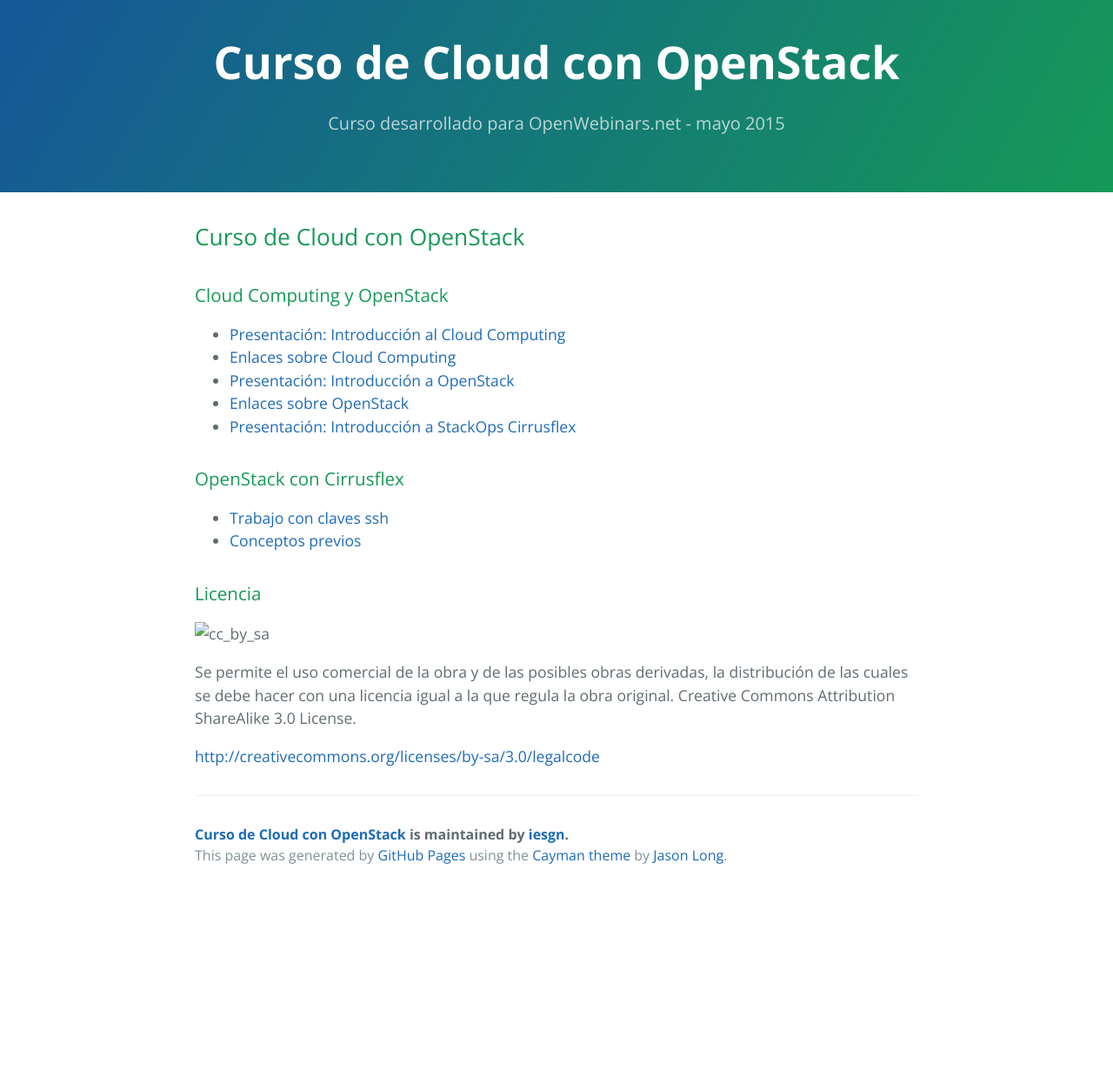
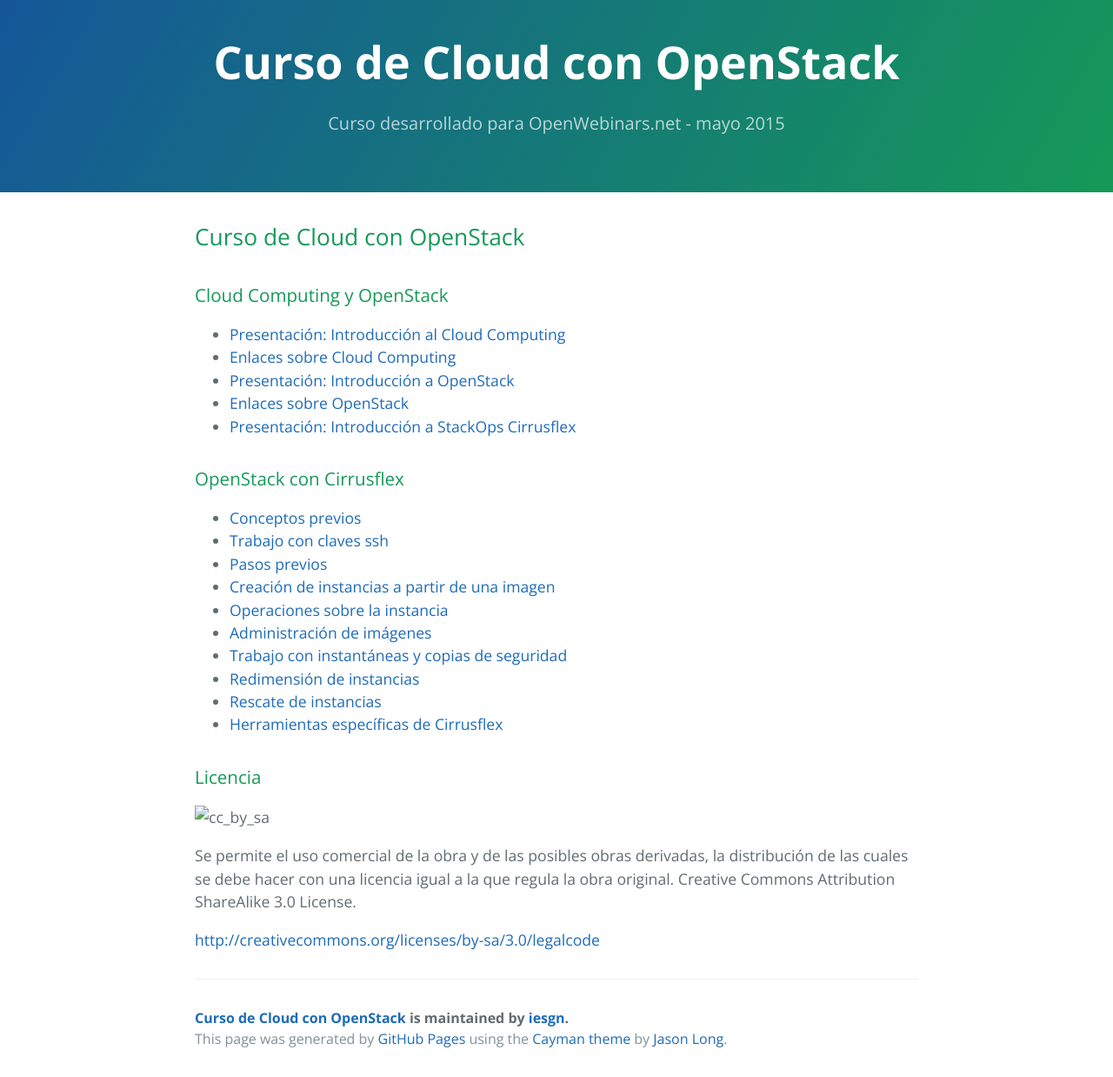
Before and after one commit to iesgn/ow1, a Jekyll site: the page built from index.md, in a window 1280 px wide. Shown: the whole page at 87% size. Built offline with Jekyll 4.4.1, drawn with Linux system fonts in a browser that asks for light colours; before the commit the page ends 1027 px from its top, so only the background shows below that.

Commit message:
Unidad 2

```diff
--- a/index.md
+++ b/index.md
@@ -14,8 +14,16 @@ tittle: Curso de Cloud con OpenStack
 
 ### OpenStack con Cirrusflex
 
+* [Conceptos previos](curso/u2/conceptos_previos)
 * [Trabajo con claves ssh](curso/u2/claves_ssh)
-* [Conceptos previos](curso/u2/conceptos_previos)
+* [Pasos previos](curso/u2/previos)
+* [Creación de instancias a partir de una imagen](curso/u2/instancias1)
+* [Operaciones sobre la instancia](curso/u2/instancias2)
+* [Administración de imágenes](curso/u2/imagenes)
+* [Trabajo con instantáneas y copias de seguridad](curso/u2/instantaneas)
+* [Redimensión de instancias](curso/u2/redimension)
+* [Rescate de instancias](curso/u2/rescate)
+* [Herramientas específicas de Cirrusflex](curso/u2/cirrusflex-tools)
 
 ###Licencia
 
```
